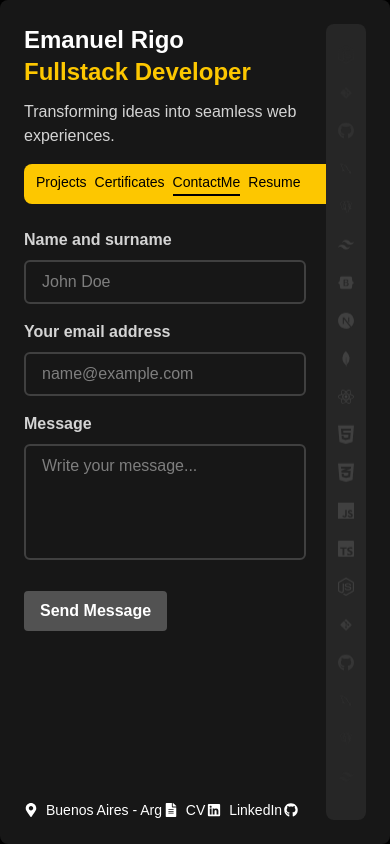
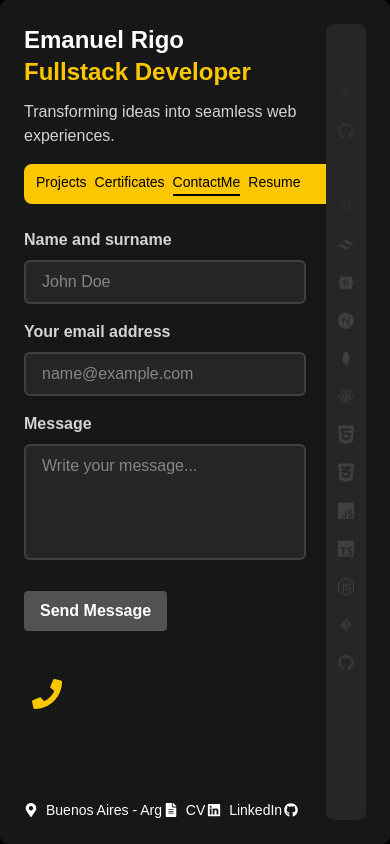
Before and after one commit to EmanuelRigo/portfolio, a Next.js app: page /contact-me in a window 390 px wide. Built offline with nearby package versions, Linux system fonts and the light colour scheme.

Commit message:
adding telephone number to contact

```diff
--- a/src/components/Contact.tsx
+++ b/src/components/Contact.tsx
@@ -1,6 +1,7 @@
 "use client";
 
 import { useState, ChangeEvent, FormEvent } from "react";
+import { FaPhone } from "react-icons/fa";
 
 interface FormData {
   name: string;
@@ -14,6 +15,7 @@ const Contact = () => {
     email: "",
     subject: "",
   });
+  const [showPhone, setShowPhone] = useState(false);
 
   const handleChange = (
     e: ChangeEvent<HTMLInputElement | HTMLTextAreaElement>
@@ -38,7 +40,6 @@ const Contact = () => {
         }
       );
 
-      // Reset the form
       setFormData({ name: "", email: "", subject: "" });
       alert("Message sent successfully!");
     } catch (error) {
@@ -48,10 +49,8 @@ const Contact = () => {
   };
 
   return (
-    <form
-      onSubmit={handleSubmit}
-      className="md:px-4 text-neutral-200 animate-fadeIn"
-    >
+    <div className="md:px-4 text-neutral-200 animate-fadeIn relative">
+      <form onSubmit={handleSubmit}>
         <div className="mb-4">
           <label
             htmlFor="name"
@@ -66,7 +65,7 @@ const Contact = () => {
             placeholder="John Doe"
             value={formData.name}
             onChange={handleChange}
-          className="w-full px-4 py-2 border-2 border-neutral-700 focus:border-neutral-300 outline-none rounded-md"
+            className="w-full px-4 py-2 border-2 border-neutral-700 focus:border-neutral-300 outline-none rounded-md bg-neutral-800"
           />
         </div>
 
@@ -84,7 +83,7 @@ const Contact = () => {
             placeholder="name@example.com"
             value={formData.email}
             onChange={handleChange}
-          className="w-full px-4 py-2 border-2 border-neutral-700 focus:border-neutral-300 outline-none rounded-md"
+            className="w-full px-4 py-2 border-2 border-neutral-700 focus:border-neutral-300 outline-none rounded-md bg-neutral-800"
           />
         </div>
 
@@ -102,17 +101,27 @@ const Contact = () => {
             placeholder="Write your message..."
             value={formData.subject}
             onChange={handleChange}
-          className="w-full px-4 py-2 border-2 border-neutral-700 focus:border-neutral-300 outline-none rounded-md resize-none"
+            className="w-full px-4 py-2 border-2 border-neutral-700 focus:border-neutral-300 outline-none rounded-md resize-none bg-neutral-800"
           />
         </div>
 
         <button
           type="submit"
-        className="flex items-center gap-2 bg-neutral-600 cursor-pointer text-white font-semibold py-2 px-4 rounded transition-colors"
+          className="flex items-center gap-2 bg-neutral-600 cursor-pointer text-white font-semibold py-2 px-4 rounded transition-colors hover:bg-neutral-700"
         >
           <span>Send Message</span>
         </button>
       </form>
+      <div className="flex p-2 gap-4 mb-8 lg:absolute right-4 -bottom-6 mt-10 lg:flex-row-reverse">
+        <button
+          onClick={() => setShowPhone(!showPhone)}
+          className="flex items-center gap-2 cursor-pointer text-yellow-400 font-semibold rounded transition-colors hover:text-yellow-500"
+        >
+          <FaPhone size={30} />
+        </button>{" "}
+        {showPhone && <p className="text-lg text-white">+54 9 11 6269 9719</p>}
+      </div>
+    </div>
   );
 };
 
```
Lines whose indentation alone changed are shown as unchanged.
